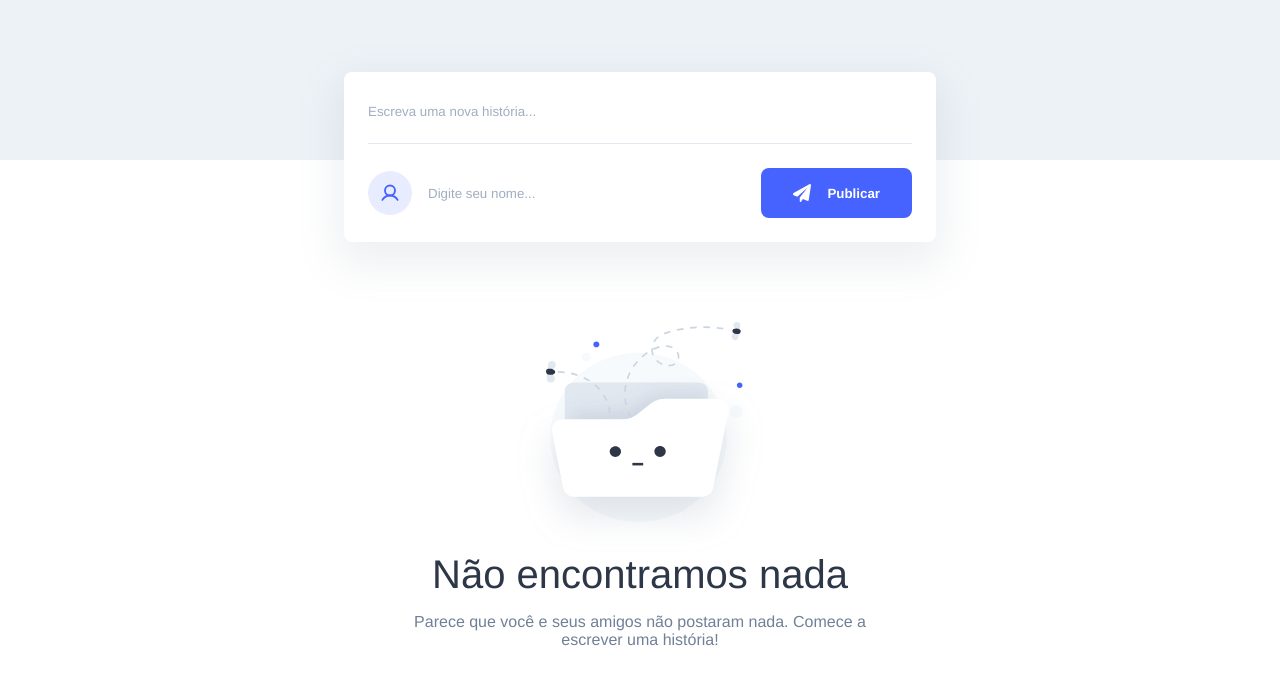
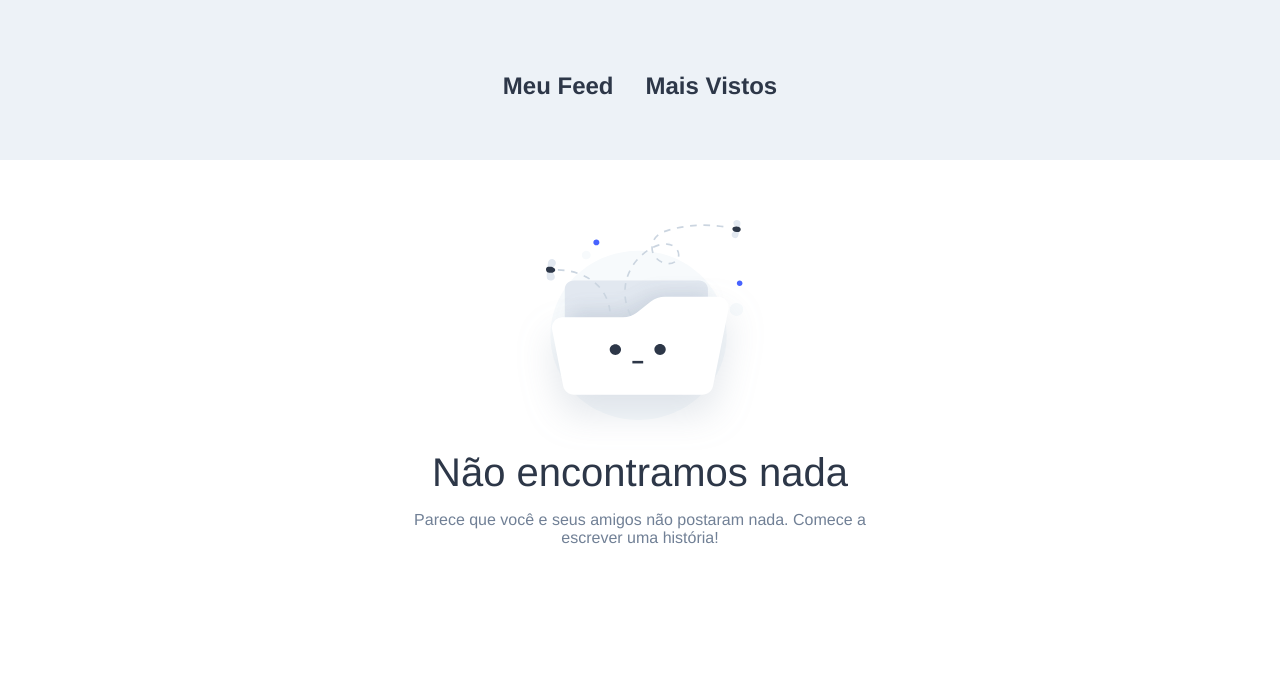
Before and after one commit to jonasaugust1/Social-React-App, a React (Create React App) app: page /most-viewed in a window 1280 px wide. Shown: the top 684 px of the page. Built offline with nearby package versions, Linux system fonts and the light colour scheme; a web font is replaced by a local one.

Commit message:
:sparkles: feat: Adicionando as Routes

```diff
--- a/package.json
+++ b/package.json
@@ -6,6 +6,7 @@
     "cra-template": "1.2.0",
     "react": "^17.0.2",
     "react-dom": "^17.0.2",
+    "react-router-dom": "^6.3.0",
     "react-scripts": "5.0.0"
   },
   "scripts": {
--- a/src/App.js
+++ b/src/App.js
@@ -1,33 +1,21 @@
-import { useState } from 'react'
-import Feed from './components/Feed'
-import PostForm from './components/PostForm'
+import { BrowserRouter, Link } from 'react-router-dom'
+
+import AppRoutes from './Routes'
+
 import './styles/App.css'
 
 
 export default function App() {
 
-    const [posts, setPosts] = useState([])
-
-    // Enviamos essa função para o componente filho através do onSubmit={handleSubmit}
-    function handleSubmit({history, userName}) {
-
-        setPosts([
-            ...posts,
-            {
-                id: Math.random(),
-                content: history,
-                userName, //Como o nome da constante é o mesmo nome da chave podemos definir o userName assim
-                publishedAt: new Date(),
-            }
-        ])
-    }
-
     return (
         <div className='wrapper'>
-           <PostForm onSubmit={handleSubmit}/>
-            <main>
-               <Feed posts={posts}/> {/*Para enviar as propriedades para o Feed component nó usamos as props */}
-            </main>
+            <BrowserRouter>
+                <nav>
+                    <Link to='/'>Meu Feed</Link>
+                    <Link to='/most-viewed'>Mais Vistos</Link>
+                </nav>
+                <AppRoutes />
+            </BrowserRouter>
         </div>
         )
 }
--- /dev/null
+++ b/src/Routes.js
@@ -0,0 +1,12 @@
+import {Routes, Route} from 'react-router-dom'
+import Home from './pages/Home'
+import MostViewed from './pages/MostViewed'
+
+export default function AppRoutes() {
+    return (
+        <Routes>
+            <Route path='/' element={<Home />}/>
+            <Route path='/most-viewed' element={<MostViewed />} />
+        </Routes>
+    )
+}
--- a/src/components/Feed.js
+++ b/src/components/Feed.js
@@ -19,8 +19,8 @@ export default function Feed(props) {
     return (
         <>
             <header>
-                <h1>Seu Feed</h1>
-                <h2>Acompanhe o que seus amigos estão pennsandoo em tempo real</h2>
+                <h1>{props.title}</h1>
+                <h2>{props.subTitle}</h2>
             </header>
 
             <section className='feed'>
--- /dev/null
+++ b/src/pages/Home.js
@@ -0,0 +1,32 @@
+import { useState } from "react"
+import Feed from '../components/Feed'
+import PostForm from '../components/PostForm'
+
+export default function Home() {
+    const [posts, setPosts] = useState([])
+
+    // Enviamos essa função para o componente filho através do onSubmit={handleSubmit}
+    function handleSubmit({history, userName}) {
+
+        setPosts([
+            ...posts,
+            {
+                id: Math.random(),
+                content: history,
+                userName, //Como o nome da constante é o mesmo nome da chave podemos definir o userName assim
+                publishedAt: new Date(),
+            }
+        ])
+    }
+
+    return (
+        <>
+            <PostForm onSubmit={handleSubmit}/>
+            <main>
+            <Feed posts={posts} title='Seu Feed' subTitle='Acompanhe o que os seus amigos estão pensando em
+            tempo real'/> {/*Para enviar as propriedades para o Feed component nó usamos as props */}
+            </main>
+        </>
+
+)
+}
--- /dev/null
+++ b/src/pages/MostViewed.js
@@ -0,0 +1,13 @@
+import Feed from "../components/Feed"
+
+export default function MostViewed() {
+
+    const posts = []
+
+    return (
+        <main className="most-viewed">
+            <Feed posts={posts} title='Mais Vistos' subTitle='Acompanhe os assuntos mais comentados no momento
+             e fique por dentro de qualquer novidade'/>
+        </main>
+    )
+}
```
Also changed, not shown: 1 other file (tests, documents, lock files or other folders).
